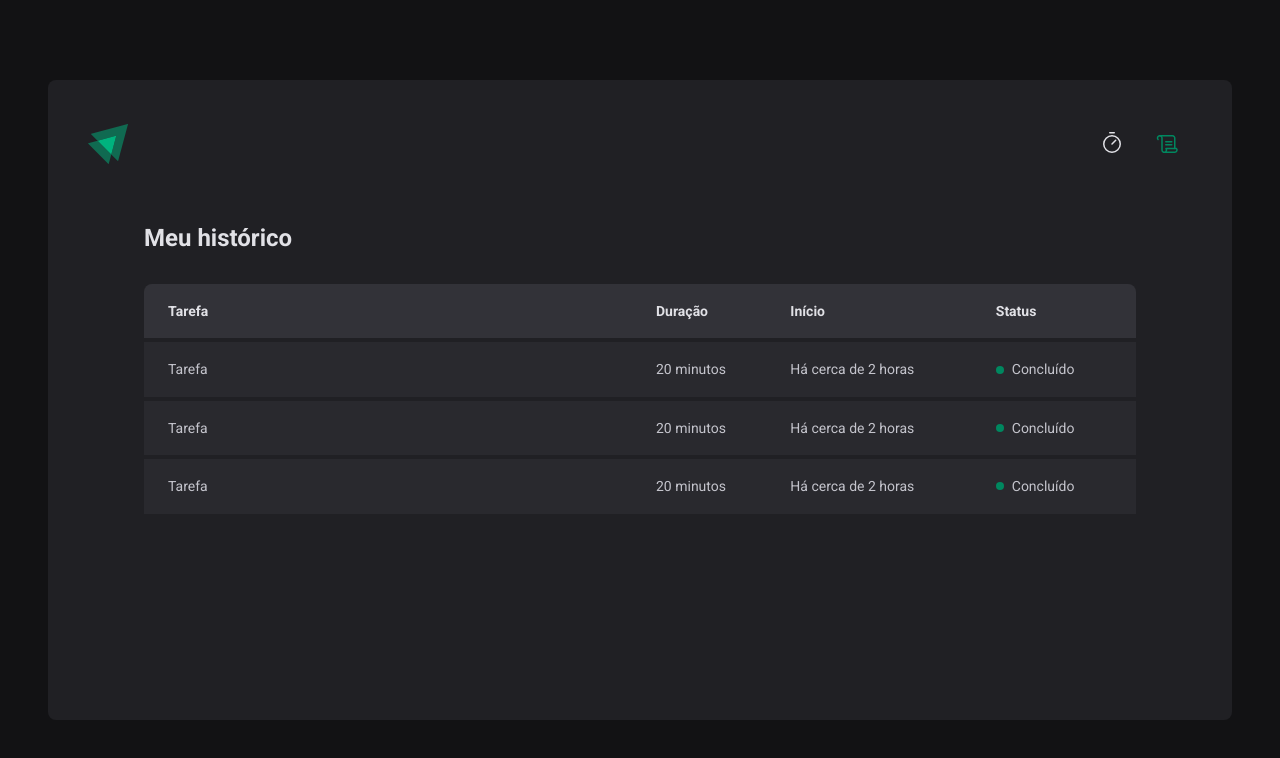
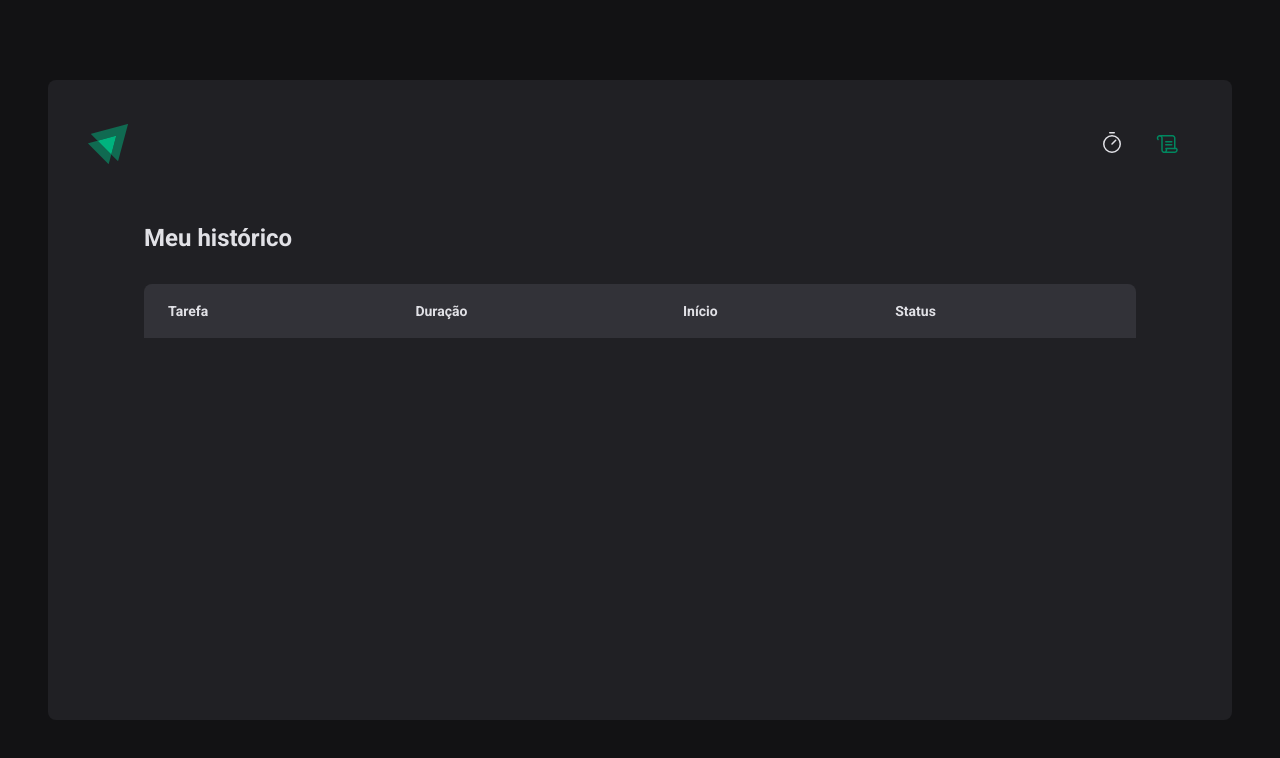
Before and after one commit to eliasmedeiros898/Learning-React, a React (Vite) app in the folder 02-ignite-timer/: page /history in a window 1280 px wide. Shown: the top 758 px of the page. Built offline with nearby package versions, Linux system fonts and the light colour scheme.

Commit message:
Adicionada a dinamicidade no histórico

```diff
--- a/02-ignite-timer/src/pages/History/index.tsx
+++ b/02-ignite-timer/src/pages/History/index.tsx
@@ -1,4 +1,6 @@
 import { useContext } from 'react'
+import { formatDistanceToNow } from 'date-fns'
+import ptBR from 'date-fns/locale/pt-BR'
 import { HistoryContainer, HistoryList, Status } from './styles'
 import { CycleContext } from '../Home'
 
@@ -19,30 +21,33 @@
             </tr>
           </thead>
           <tbody>
-            <tr>
-              <td>Tarefa</td>
-              <td>20 minutos</td>
-              <td>Há cerca de 2 horas</td>
-              <td>
-                <Status statusColor="green">Concluído</Status>
-              </td>
-            </tr>
-            <tr>
-              <td>Tarefa</td>
-              <td>20 minutos</td>
-              <td>Há cerca de 2 horas</td>
-              <td>
-                <Status statusColor="green">Concluído</Status>
-              </td>
-            </tr>
-            <tr>
-              <td>Tarefa</td>
-              <td>20 minutos</td>
-              <td>Há cerca de 2 horas</td>
-              <td>
-                <Status statusColor="green">Concluído</Status>
-              </td>
-            </tr>
+            {cycles.map((cycle) => {
+              return (
+                <tr key={cycle.id}>
+                  <td>{cycle.task}</td>
+                  <td>{cycle.minutes} minutos</td>
+                  <td>
+                    {formatDistanceToNow(cycle.startDate, {
+                      addSuffix: true,
+                      locale: ptBR,
+                    })}
+                  </td>
+                  <td>
+                    {cycle.finishedDate && (
+                      <Status statusColor="green">Concluído</Status>
+                    )}
+
+                    {cycle.interruptedDate && (
+                      <Status statusColor="red">Interrompido</Status>
+                    )}
+
+                    {!cycle.finishedDate && !cycle.interruptedDate && (
+                      <Status statusColor="yellow">Em andamento</Status>
+                    )}
+                  </td>
+                </tr>
+              )
+            })}
           </tbody>
         </table>
       </HistoryList>
```
